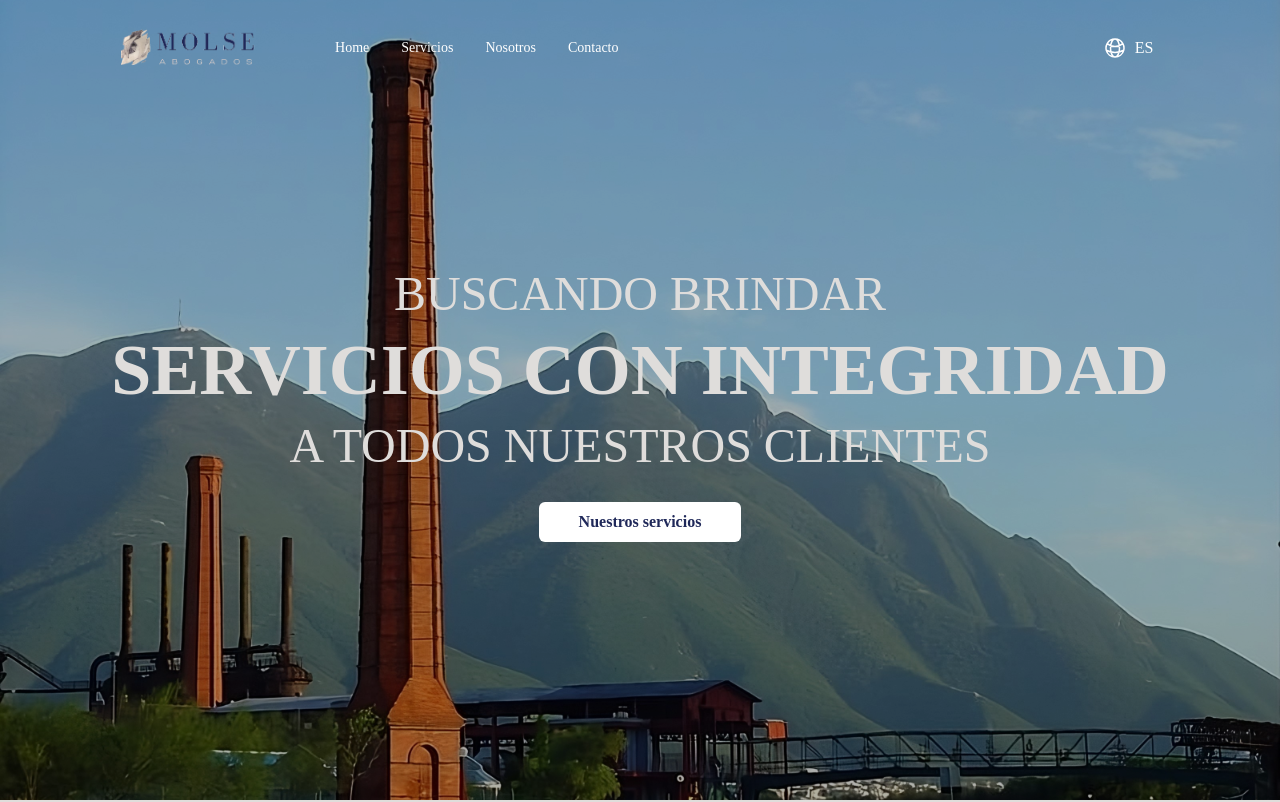
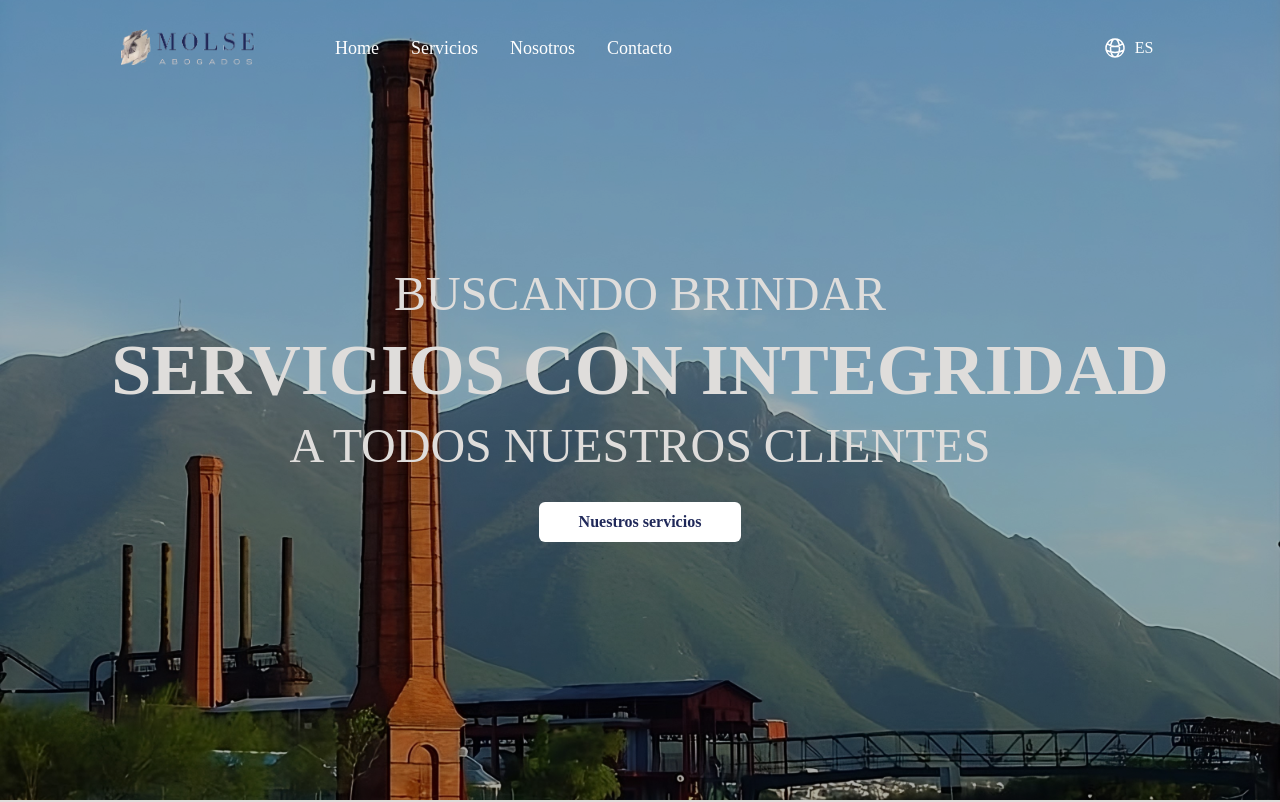
Before and after one commit to rickyjasso/molse-app, a React (Vite) app: page / in a window 1280 px wide. Shown: the top 802 px of the page. Built offline with nearby package versions, Linux system fonts and the light colour scheme.

Commit message:
increased navbar text size

```diff
--- a/src/scenes/navbar/Link.tsx
+++ b/src/scenes/navbar/Link.tsx
@@ -23,7 +23,7 @@ function Link({
 
   return (
     <AnchorLink className={`${selectedPage === lowerCasePage ? `${selectedColor}` : `${unselectedColor}`}
-    transition duration-500 ${hoverColor}
+    transition duration-500 text-lg ${hoverColor}
     `} href={`#${lowerCasePage}`} onClick={() => setSelectedPage(lowerCasePage)}>
         {page}
     </AnchorLink>
```
